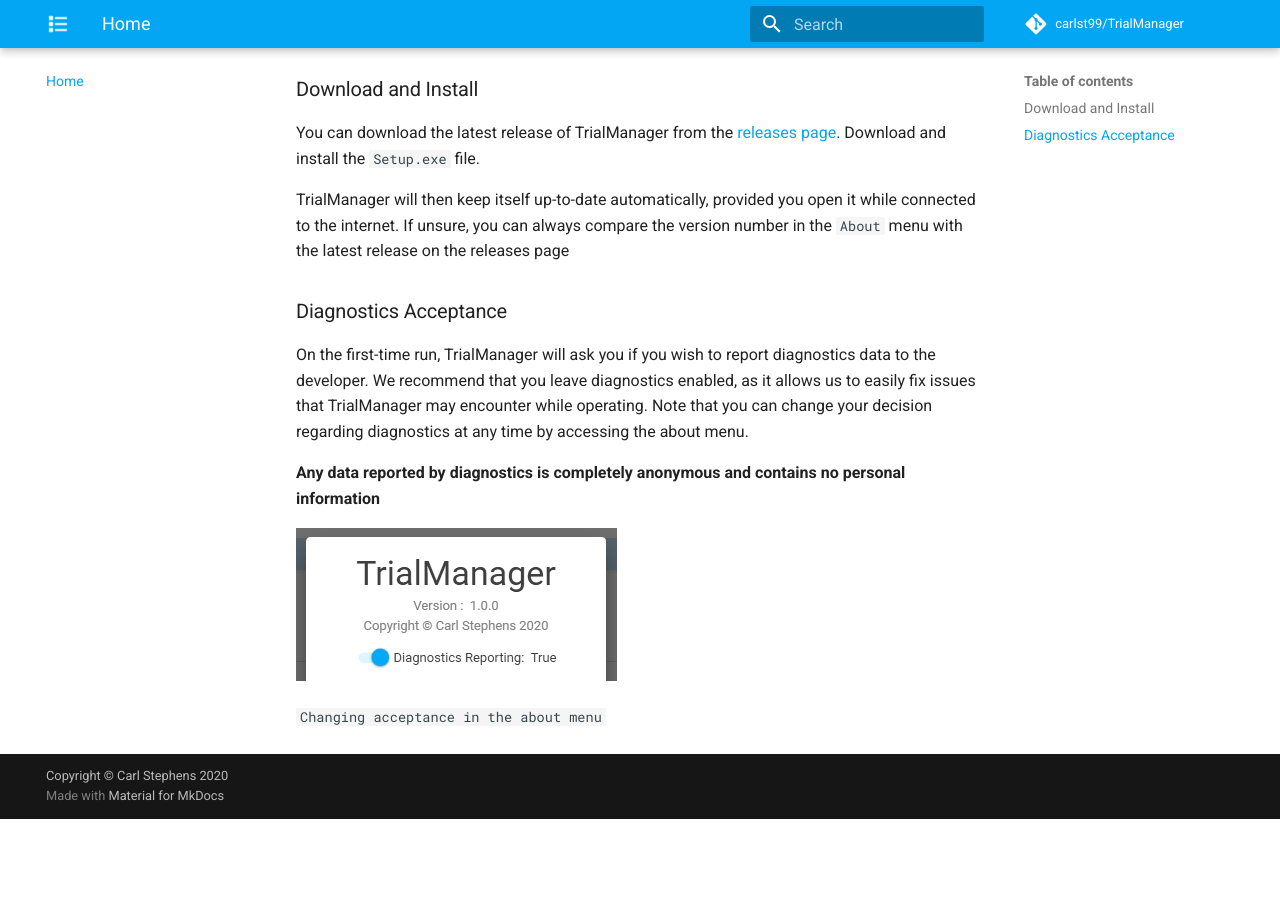
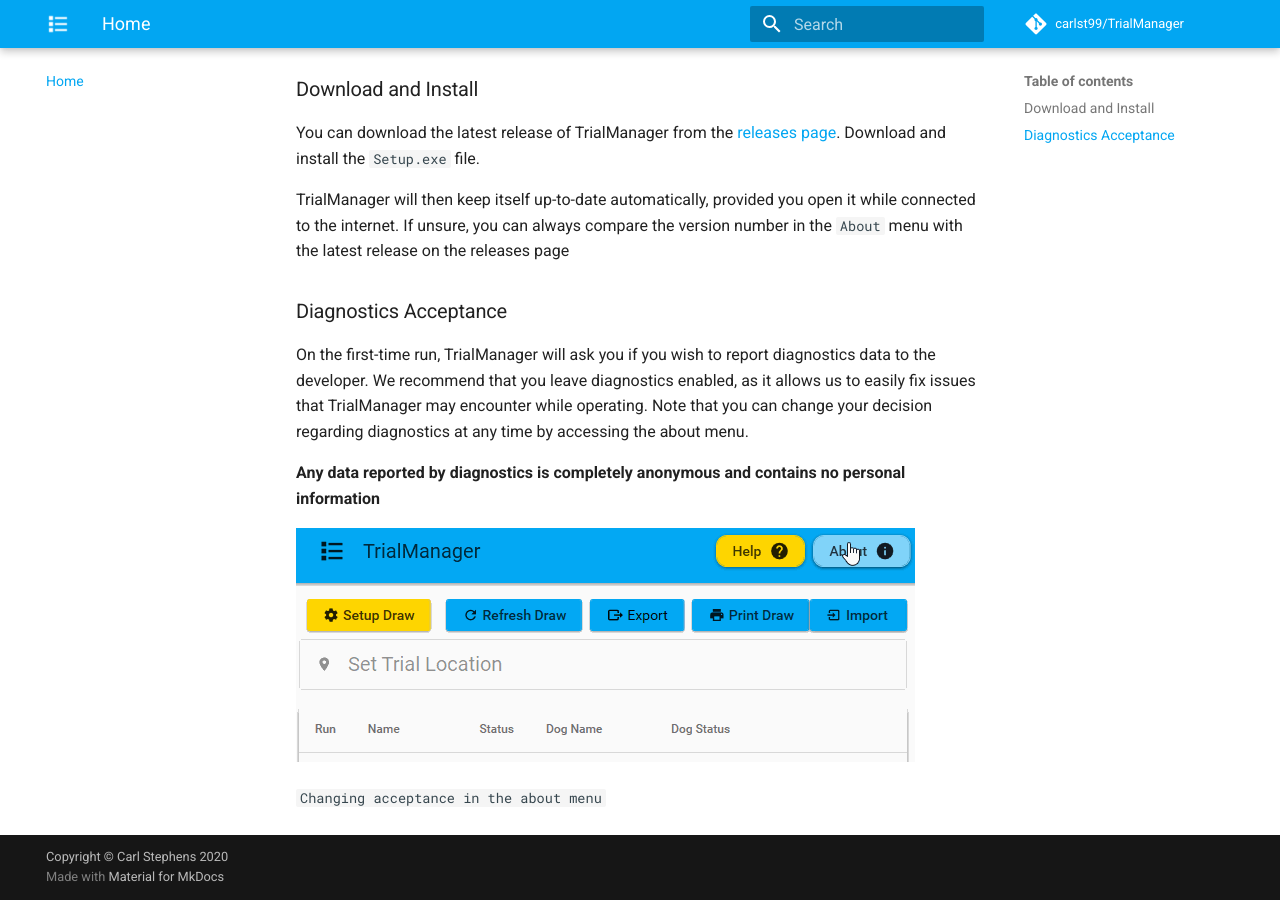
Before and after one commit to carlst99/TrialManager, an MkDocs documentation site: the page built from docs/index.md, in a window 1280 px wide and 900 px high, scrolled down 646 px. Built offline with MkDocs 1.6.1 and Material for MkDocs 9.7.7, drawn with Linux system fonts in a browser that asks for light colours; comment, search, counter and statistics services are not loaded; before the commit the page ends 1465 px from its top, so only the background shows below that.

Commit message:
Update disable-diagnostics image

```diff
--- a/docs/index.md
+++ b/docs/index.md
@@ -17,6 +17,6 @@
 
 **Any data reported by diagnostics is completely anonymous and contains no personal information**
 
-![Changing diagnostics acceptance in about menu](img/diagnostics_switch.png)
+![Changing diagnostics acceptance in about menu](img/disable-diagnostics.gif)
 
 `Changing acceptance in the about menu`
```
Also changed, not shown: docs/img/diagnostics_switch.PNG (deleted), docs/img/disable-diagnostics.gif (added).
